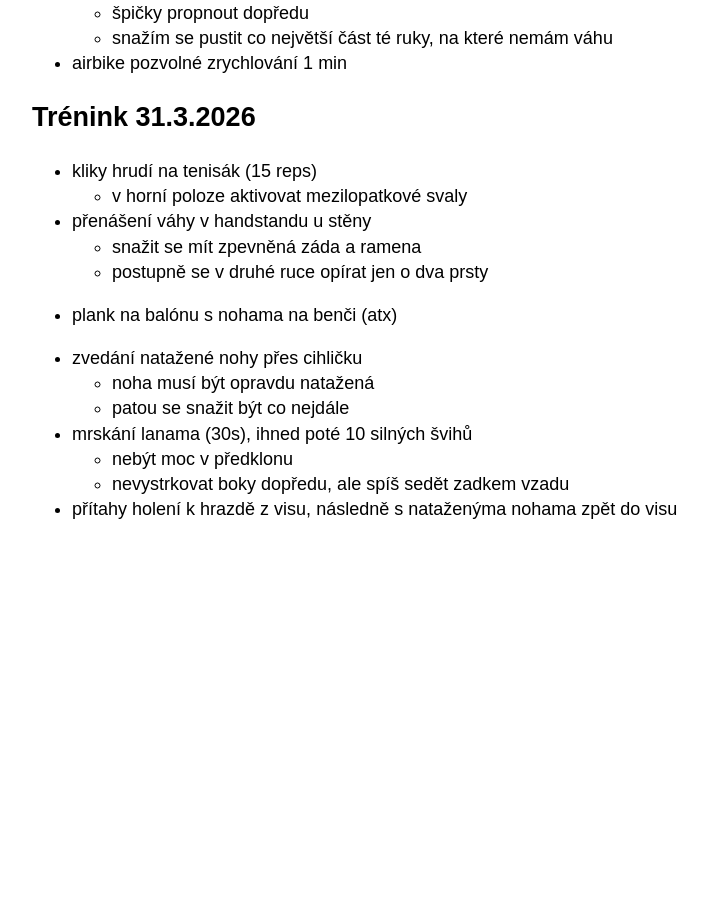
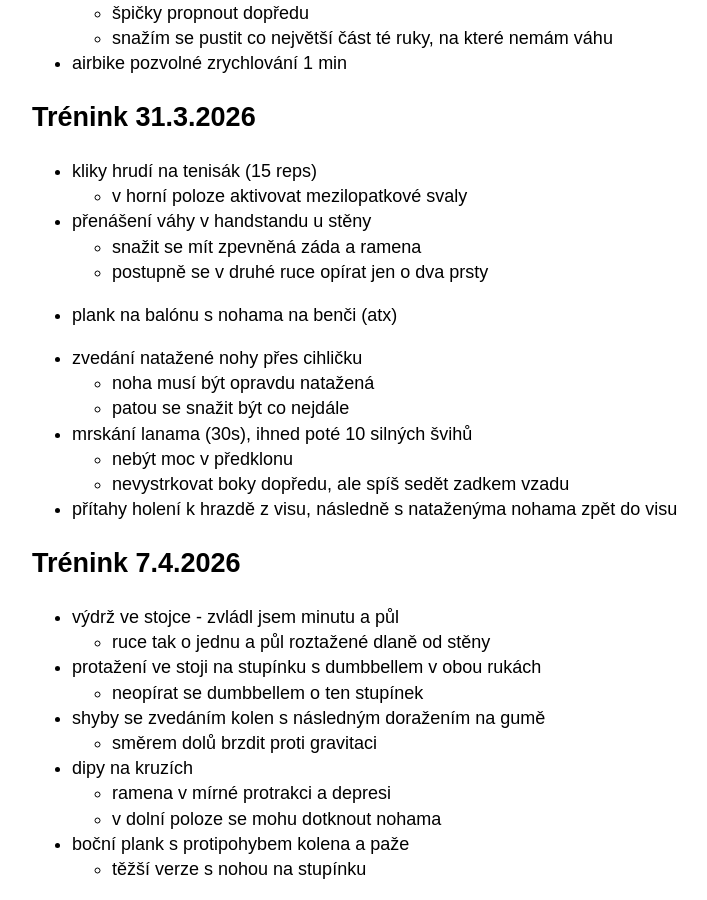
Before and after one commit to hartmaj2/hartmaj2.github.io, a Jekyll site: the page built from sections/sports/fitness.md, in a window 1280 px wide and 900 px high, scrolled down 10256 px. Shown: the whole window, without its empty margins (158-865 px from the left). Built offline with Jekyll 4.4.1, drawn with Linux system fonts in a browser that asks for light colours; before the commit the page ends 10796 px from its top, so only the background shows below that; some of the changed text lies outside the part shown.

Commit message:
Add fitness entry

```diff
--- a/sections/sports/fitness.md
+++ b/sections/sports/fitness.md
@@ -490,3 +490,21 @@ minutu běžky
   - nevystrkovat boky dopředu, ale spíš sedět zadkem vzadu
 
 - přítahy holení k hrazdě z visu, následně s nataženýma nohama zpět do visu
+
+## Trénink 7.4.2026
+
+- výdrž ve stojce - zvládl jsem minutu a půl
+  - ruce tak o jednu a půl roztažené dlaně od stěny
+
+- protažení ve stoji na stupínku s dumbbellem v obou rukách
+  - neopírat se dumbbellem o ten stupínek
+
+- shyby se zvedáním kolen s následným doražením na gumě
+  - směrem dolů brzdit proti gravitaci
+
+- dipy na kruzích
+  - ramena v mírné protrakci a depresi
+  - v dolní poloze se mohu dotknout nohama
+
+- boční plank s protipohybem kolena a paže
+  - těžší verze s nohou na stupínku
```
Also changed, not shown: other parts of sections/sports/fitness.md (+1 -1 lines).
